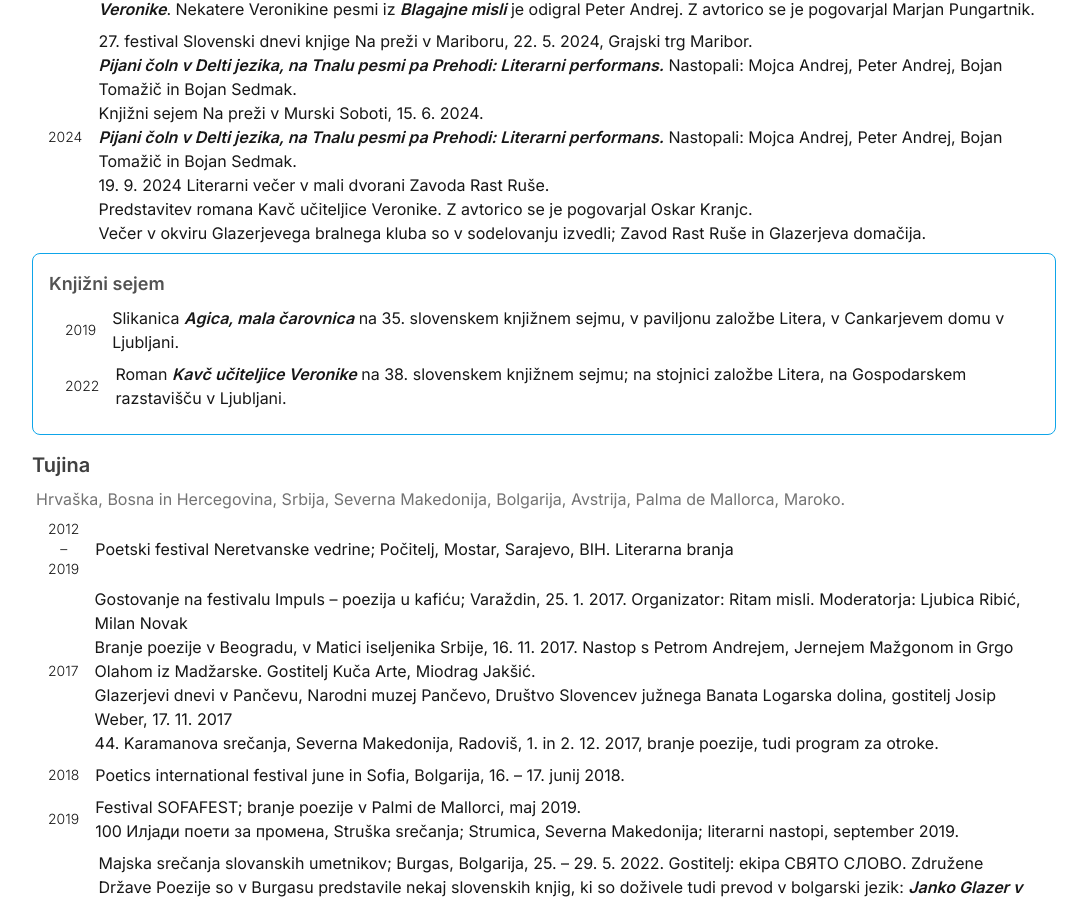
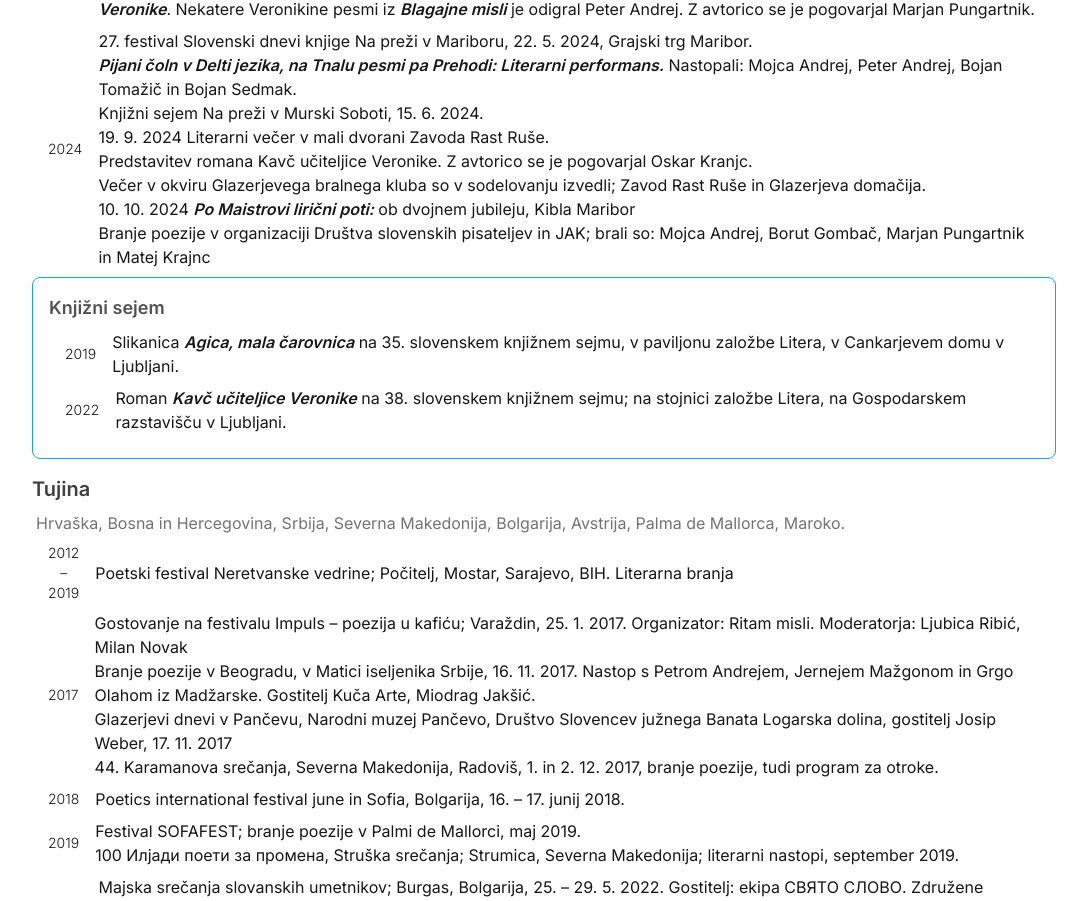
Before and after one commit to Mojca-Andrej/frontend, a Next.js app: page /nastopi in a window 1280 px wide. Shown: the part 2259-3160 px from the top of the page, without its empty margins (96-1183 px from the left). Built offline with nearby package versions, Linux system fonts and the light colour scheme.

Commit message:
posodobil nastopi

```diff
--- a/src/app/(general)/nastopi/page.tsx
+++ b/src/app/(general)/nastopi/page.tsx
@@ -163,10 +163,11 @@ export default function Nastopi() {
           <p>27. festival Slovenski dnevi knjige Na preži v Mariboru, 22. 5. 2024, Grajski trg Maribor.</p>
           <p><em className="font-semibold">Pijani čoln v Delti jezika, na Tnalu pesmi pa Prehodi: Literarni performans.</em> Nastopali: Mojca Andrej, Peter Andrej, Bojan Tomažič in Bojan Sedmak.</p>
           <p>Knjižni sejem Na preži v Murski Soboti, 15. 6. 2024.</p>
-          <p><em className="font-semibold">Pijani čoln v Delti jezika, na Tnalu pesmi pa Prehodi: Literarni performans.</em> Nastopali: Mojca Andrej, Peter Andrej, Bojan Tomažič in Bojan Sedmak.</p>
           <p>19. 9. 2024 Literarni večer v mali dvorani Zavoda Rast Ruše.</p>
           <p>Predstavitev romana Kavč učiteljice Veronike. Z avtorico se je pogovarjal Oskar Kranjc.</p>
           <p>Večer v okviru Glazerjevega bralnega kluba so v sodelovanju izvedli; Zavod Rast Ruše in Glazerjeva domačija.</p>
+          <p>10. 10. 2024 <em className="font-semibold"> Po Maistrovi lirični poti:</em> ob dvojnem jubileju, Kibla Maribor</p>
+          <p>Branje poezije v organizaciji Društva slovenskih pisateljev in JAK; brali so: Mojca Andrej, Borut Gombač, Marjan Pungartnik in Matej Krajnc</p>
         </div>
       </section>
 
```
